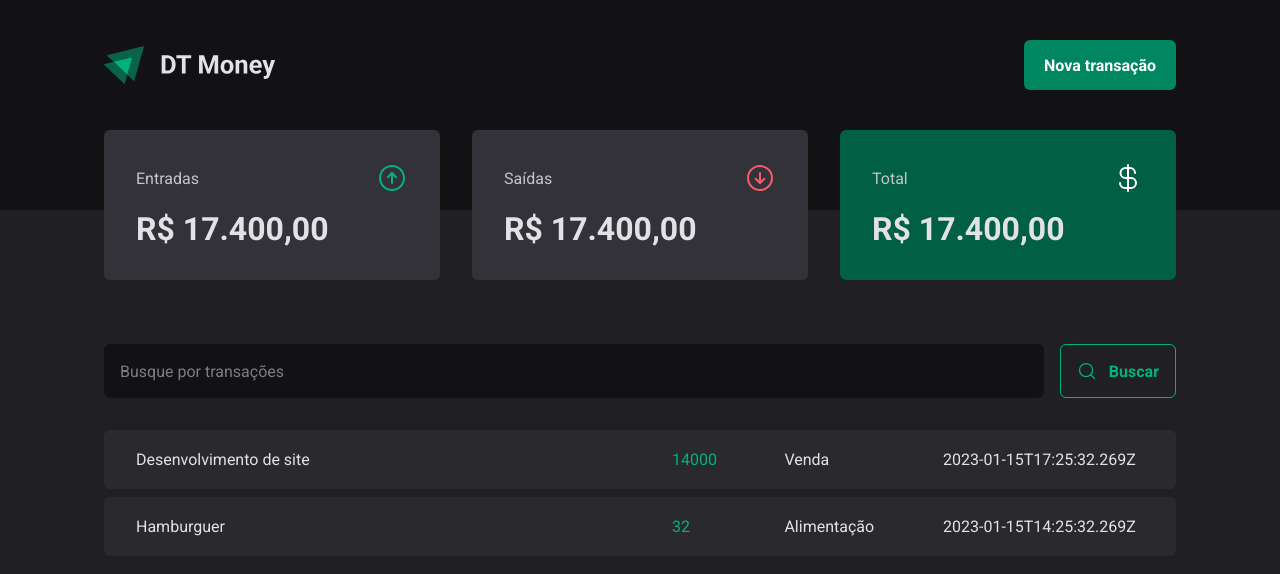
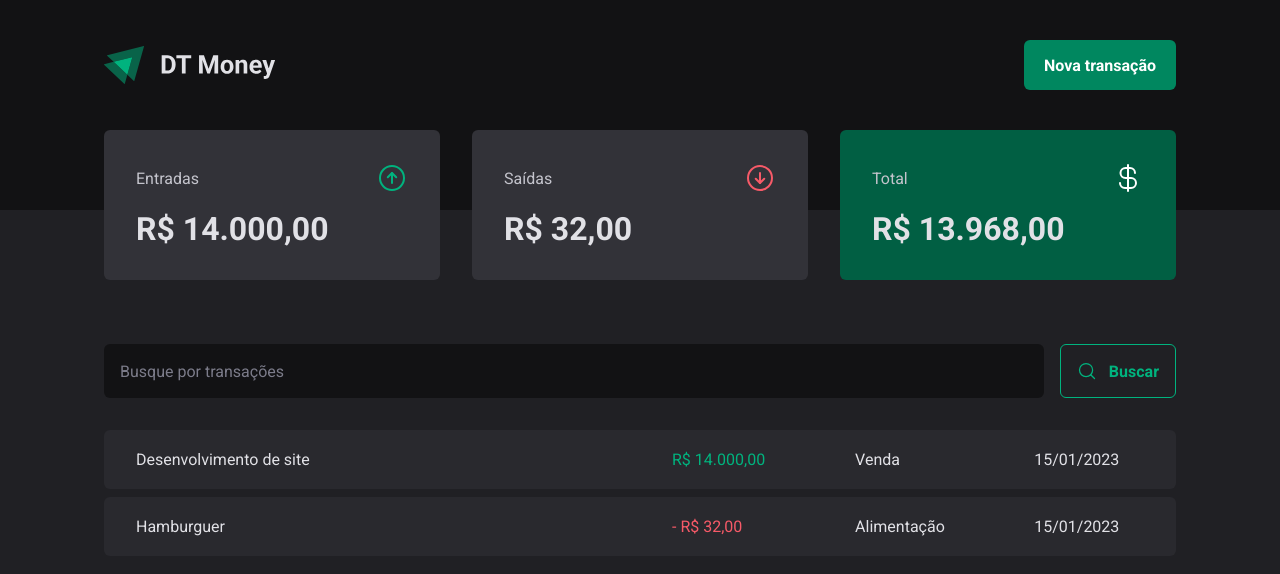
Before and after one commit to IgorSouzza/dt-money, a React (Vite) app: page / in a window 1280 px wide. Shown: the top 574 px of the page. Built offline with nearby package versions, Linux system fonts and the light colour scheme; data requests are answered from the project's data file.

Commit message:
feat: render api results in screen

```diff
--- a/src/components/Summary/index.tsx
+++ b/src/components/Summary/index.tsx
@@ -1,8 +1,13 @@
 import { ArrowCircleUp, ArrowCircleDown, CurrencyDollar } from 'phosphor-react'
 
+import { priceFormatter } from '../../utils/formatter'
+
 import * as S from './styles'
+import { useSummary } from '../../hooks/useSummary'
 
 export function Summary() {
+  const summary = useSummary()
+
   return (
     <S.SummaryContainer>
       <S.SummaryCard>
@@ -10,21 +15,21 @@
           <span>Entradas</span>
           <ArrowCircleUp size={32} color="#00B37E" />
         </header>
-        <strong>R$ 17.400,00</strong>
+        <strong>{priceFormatter.format(summary.income)}</strong>
       </S.SummaryCard>
       <S.SummaryCard>
         <header>
           <span>Saídas</span>
           <ArrowCircleDown size={32} color="#F75A68" />
         </header>
-        <strong>R$ 17.400,00</strong>
+        <strong>{priceFormatter.format(summary.outcome)}</strong>
       </S.SummaryCard>
       <S.SummaryCard variant="green">
         <header>
           <span>Total</span>
           <CurrencyDollar size={32} color="#FFF" />
         </header>
-        <strong>R$ 17.400,00</strong>
+        <strong>{priceFormatter.format(summary.total)}</strong>
       </S.SummaryCard>
     </S.SummaryContainer>
   )
--- /dev/null
+++ b/src/hooks/useSummary.ts
@@ -0,0 +1,28 @@
+import { useContext } from 'react'
+
+import { TransactionsContext } from '../contexts/TransactionContext'
+
+export function useSummary() {
+  const { transactions } = useContext(TransactionsContext)
+
+  const summary = transactions.reduce(
+    (accumulator, transaction) => {
+      if (transaction.type === 'income') {
+        accumulator.income += transaction.price
+        accumulator.total += transaction.price
+      } else {
+        accumulator.outcome += transaction.price
+        accumulator.total -= transaction.price
+      }
+
+      return accumulator
+    },
+    {
+      income: 0,
+      outcome: 0,
+      total: 0,
+    },
+  )
+
+  return summary
+}
--- a/src/pages/Transactions/components/Table/index.tsx
+++ b/src/pages/Transactions/components/Table/index.tsx
@@ -1,5 +1,7 @@
 import { useContext } from 'react'
+
 import { TransactionsContext } from '../../../../contexts/TransactionContext'
+import { dateFormatter, priceFormatter } from '../../../../utils/formatter'
 
 import * as S from './styles'
 
@@ -13,12 +15,13 @@
           <tr key={transaction.id}>
             <td width="50%">{transaction.description}</td>
             <td>
-              <S.PriceHighlight variant="income">
-                {transaction.price}
+              <S.PriceHighlight variant={transaction.type}>
+                {transaction.type === 'outcome' && '- '}
+                {priceFormatter.format(transaction.price)}
               </S.PriceHighlight>
             </td>
             <td>{transaction.category}</td>
-            <td>{transaction.createdAt}</td>
+            <td>{dateFormatter.format(new Date(transaction.createdAt))}</td>
           </tr>
         ))}
       </tbody>
--- /dev/null
+++ b/src/utils/formatter.ts
@@ -0,0 +1,6 @@
+export const dateFormatter = new Intl.DateTimeFormat('pt-BR')
+
+export const priceFormatter = new Intl.NumberFormat('pt-BR', {
+  style: 'currency',
+  currency: 'BRL',
+})
```
